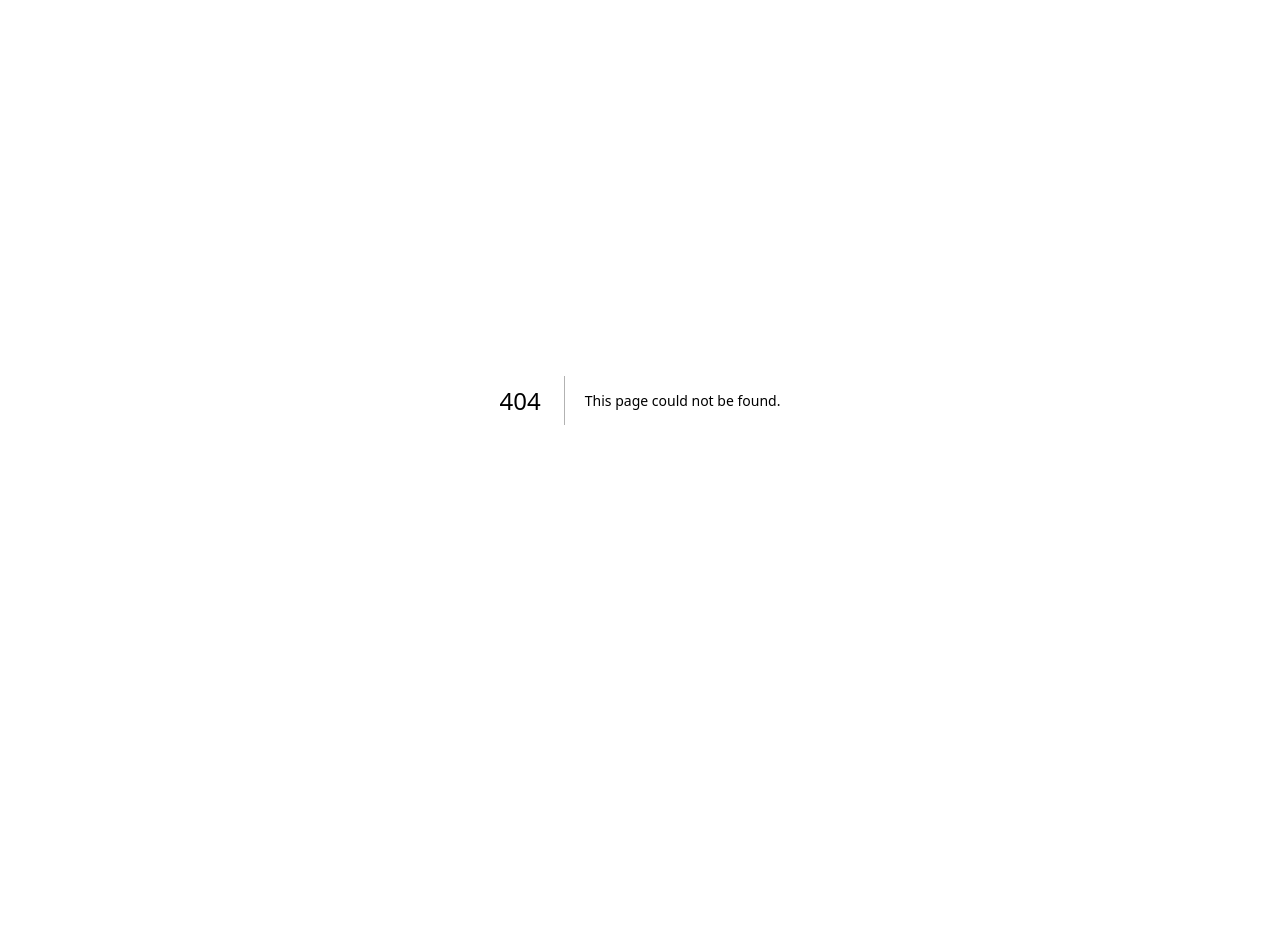
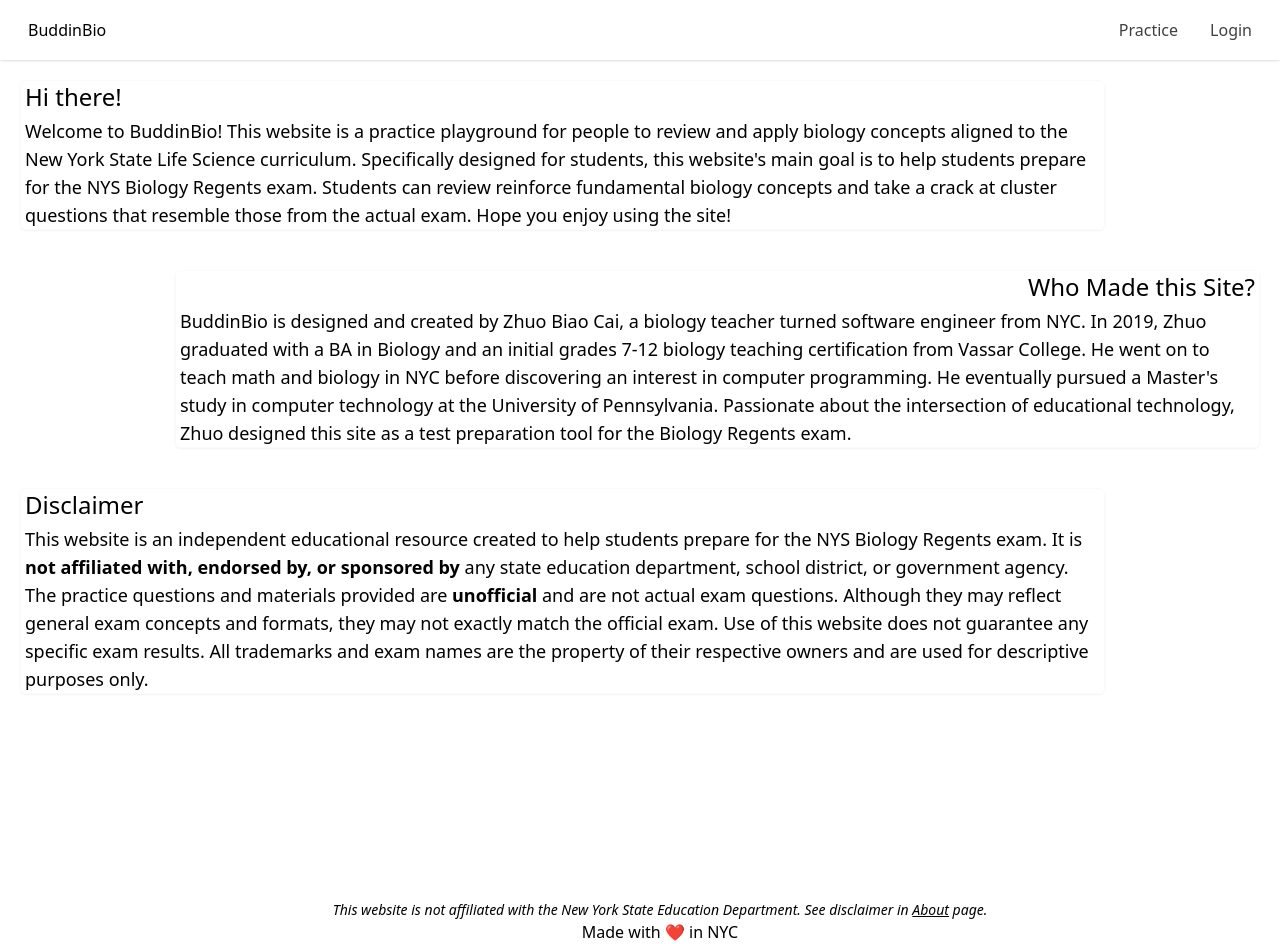
Before and after one commit to 208cai5099/biology-regents-practice, a Next.js app in the folder frontend/: page /about in a window 1280 px wide. Before the commit this address had no page. Before the commit the page ends 800 px from the top, so only its background shows below. Built offline with nearby package versions, Linux system fonts and the light colour scheme.

Commit message:
Set up About page and started working on home page

```diff
--- /dev/null
+++ b/frontend/app/about/page.tsx
@@ -0,0 +1,73 @@
+"use client";
+
+import { Footer } from "@/components/ui/footer";
+import { NavBar } from "@/components/ui/navbar";
+import { useEffect, useRef } from "react";
+
+export default function About() {
+    const containerRef = useRef<HTMLDivElement>(null);
+
+    useEffect(() => {
+        const container = containerRef.current;
+        if (!container) return;
+
+        const cards = container.querySelectorAll(".slide-in-left, .slide-in-right");
+
+        const observer = new IntersectionObserver(
+            (entries) => {
+                entries.forEach((entry) => {
+                    if (entry.isIntersecting) {
+                        entry.target.classList.add("visible");
+                        observer.unobserve(entry.target);
+                    }
+                });
+            },
+            { threshold: 0.1 }
+        );
+
+        cards.forEach((card) => observer.observe(card));
+
+        return () => observer.disconnect();
+    }, []);
+
+    return (
+        <div className="flex flex-col min-h-screen">
+            <NavBar />
+
+            <div ref={containerRef} className="flex flex-col min-h-screen m-5 gap-10">
+
+                <div className="slide-in-left flex flex-col self-start border border-gray-50 shadow-xs rounded-md gap-1 w-full max-w-7/8">
+                    <h1 className="text-2xl px-1">Hi there!</h1>
+                    <p className="text-lg px-1">
+                        Welcome to BuddinBio! This website is a practice playground for people to review and apply biology concepts aligned to the New York State Life Science curriculum.
+                        Specifically designed for students, this website's main goal is to help students prepare for the NYS Biology Regents exam. Students can review reinforce fundamental
+                        biology concepts and take a crack at cluster questions that resemble those from the actual exam. Hope you enjoy using the site!
+                    </p>
+                </div>
+
+                <div className="slide-in-right flex flex-col self-end items-end border border-gray-50 shadow-xs rounded-md gap-1 w-full max-w-7/8">
+                    <h1 className="text-2xl px-1">Who Made this Site?</h1>
+                    <p className="text-lg px-1">
+                        BuddinBio is designed and created by Zhuo Biao Cai, a biology teacher turned software engineer from NYC. In 2019, Zhuo graduated with a BA in Biology and an initial grades 7-12
+                        biology teaching certification from Vassar College. He went on to teach math and biology in NYC before discovering an interest in computer programming. He eventually pursued a
+                        Master's study in computer technology at the University of Pennsylvania. Passionate about the intersection of educational technology, Zhuo designed this site as a test preparation
+                        tool for the Biology Regents exam.
+                    </p>
+                </div>
+
+                <div className="slide-in-left flex flex-col self-start border border-gray-50 shadow-xs rounded-md gap-1 w-full max-w-7/8">
+                    <h1 className="text-2xl px-1">Disclaimer</h1>
+                    <p className="text-lg px-1">
+                        This website is an independent educational resource created to help students prepare for the NYS Biology Regents exam. It is <strong>not affiliated with, endorsed by, or sponsored by</strong> any state education department, school district, or government agency.
+                        The practice questions and materials provided are <strong>unofficial</strong> and are not actual exam questions. Although they may reflect general exam concepts and formats, they may not exactly match the official exam.
+                        Use of this website does not guarantee any specific exam results. All trademarks and exam names are the property of their respective owners and are used for descriptive purposes only.
+                    </p>
+                </div>
+
+            </div>
+
+            <div className="flex-1"></div>
+            <Footer />
+        </div>
+    )
+}
--- a/frontend/app/globals.css
+++ b/frontend/app/globals.css
@@ -2,127 +2,37 @@
 @import "tw-animate-css";
 @import "shadcn/tailwind.css";
 
-@custom-variant dark (&:is(.dark *));
-
-@theme inline {
-  --color-background: var(--background);
-  --color-foreground: var(--foreground);
-  --font-sans: var(--font-geist-sans);
-  --font-mono: var(--font-geist-mono);
-  --color-sidebar-ring: var(--sidebar-ring);
-  --color-sidebar-border: var(--sidebar-border);
-  --color-sidebar-accent-foreground: var(--sidebar-accent-foreground);
-  --color-sidebar-accent: var(--sidebar-accent);
-  --color-sidebar-primary-foreground: var(--sidebar-primary-foreground);
-  --color-sidebar-primary: var(--sidebar-primary);
-  --color-sidebar-foreground: var(--sidebar-foreground);
-  --color-sidebar: var(--sidebar);
-  --color-chart-5: var(--chart-5);
-  --color-chart-4: var(--chart-4);
-  --color-chart-3: var(--chart-3);
-  --color-chart-2: var(--chart-2);
-  --color-chart-1: var(--chart-1);
-  --color-ring: var(--ring);
-  --color-input: var(--input);
-  --color-border: var(--border);
-  --color-destructive: var(--destructive);
-  --color-accent-foreground: var(--accent-foreground);
-  --color-accent: var(--accent);
-  --color-muted-foreground: var(--muted-foreground);
-  --color-muted: var(--muted);
-  --color-secondary-foreground: var(--secondary-foreground);
-  --color-secondary: var(--secondary);
-  --color-primary-foreground: var(--primary-foreground);
-  --color-primary: var(--primary);
-  --color-popover-foreground: var(--popover-foreground);
-  --color-popover: var(--popover);
-  --color-card-foreground: var(--card-foreground);
-  --color-card: var(--card);
-  --radius-sm: calc(var(--radius) - 4px);
-  --radius-md: calc(var(--radius) - 2px);
-  --radius-lg: var(--radius);
-  --radius-xl: calc(var(--radius) + 4px);
-  --radius-2xl: calc(var(--radius) + 8px);
-  --radius-3xl: calc(var(--radius) + 12px);
-  --radius-4xl: calc(var(--radius) + 16px);
+@keyframes slide-in-left {
+  from {
+    opacity: 0;
+    transform: translateX(-100px);
+  }
+  to {
+    opacity: 1;
+    transform: translateX(0);
+  }
 }
 
-:root {
-  --radius: 0.625rem;
-  --background: oklch(1 0 0);
-  --foreground: oklch(0.145 0 0);
-  --card: oklch(1 0 0);
-  --card-foreground: oklch(0.145 0 0);
-  --popover: oklch(1 0 0);
-  --popover-foreground: oklch(0.145 0 0);
-  --primary: oklch(0.205 0 0);
-  --primary-foreground: oklch(0.985 0 0);
-  --secondary: oklch(0.97 0 0);
-  --secondary-foreground: oklch(0.205 0 0);
-  --muted: oklch(0.97 0 0);
-  --muted-foreground: oklch(0.556 0 0);
-  --accent: oklch(0.97 0 0);
-  --accent-foreground: oklch(0.205 0 0);
-  --destructive: oklch(0.577 0.245 27.325);
-  --border: oklch(0.922 0 0);
-  --input: oklch(0.922 0 0);
-  --ring: oklch(0.708 0 0);
-  --chart-1: oklch(0.646 0.222 41.116);
-  --chart-2: oklch(0.6 0.118 184.704);
-  --chart-3: oklch(0.398 0.07 227.392);
-  --chart-4: oklch(0.828 0.189 84.429);
-  --chart-5: oklch(0.769 0.188 70.08);
-  --sidebar: oklch(0.985 0 0);
-  --sidebar-foreground: oklch(0.145 0 0);
-  --sidebar-primary: oklch(0.205 0 0);
-  --sidebar-primary-foreground: oklch(0.985 0 0);
-  --sidebar-accent: oklch(0.97 0 0);
-  --sidebar-accent-foreground: oklch(0.205 0 0);
-  --sidebar-border: oklch(0.922 0 0);
-  --sidebar-ring: oklch(0.708 0 0);
+@keyframes slide-in-right {
+  from {
+    opacity: 0;
+    transform: translateX(100px);
+  }
+  to {
+    opacity: 1;
+    transform: translateX(0);
+  }
 }
 
-.dark {
-  --background: oklch(0.145 0 0);
-  --foreground: oklch(0.985 0 0);
-  --card: oklch(0.205 0 0);
-  --card-foreground: oklch(0.985 0 0);
-  --popover: oklch(0.205 0 0);
-  --popover-foreground: oklch(0.985 0 0);
-  --primary: oklch(0.922 0 0);
-  --primary-foreground: oklch(0.205 0 0);
-  --secondary: oklch(0.269 0 0);
-  --secondary-foreground: oklch(0.985 0 0);
-  --muted: oklch(0.269 0 0);
-  --muted-foreground: oklch(0.708 0 0);
-  --accent: oklch(0.269 0 0);
-  --accent-foreground: oklch(0.985 0 0);
-  --destructive: oklch(0.704 0.191 22.216);
-  --border: oklch(1 0 0 / 10%);
-  --input: oklch(1 0 0 / 15%);
-  --ring: oklch(0.556 0 0);
-  --chart-1: oklch(0.488 0.243 264.376);
-  --chart-2: oklch(0.696 0.17 162.48);
-  --chart-3: oklch(0.769 0.188 70.08);
-  --chart-4: oklch(0.627 0.265 303.9);
-  --chart-5: oklch(0.645 0.246 16.439);
-  --sidebar: oklch(0.205 0 0);
-  --sidebar-foreground: oklch(0.985 0 0);
-  --sidebar-primary: oklch(0.488 0.243 264.376);
-  --sidebar-primary-foreground: oklch(0.985 0 0);
-  --sidebar-accent: oklch(0.269 0 0);
-  --sidebar-accent-foreground: oklch(0.985 0 0);
-  --sidebar-border: oklch(1 0 0 / 10%);
-  --sidebar-ring: oklch(0.556 0 0);
+.slide-in-left,
+.slide-in-right {
+  opacity: 0;
 }
 
-@layer base {
-  * {
-    @apply border-border outline-ring/50;
-    @apply border-border outline-ring/50;
-  }
-  body {
-    @apply bg-background text-foreground;
-    @apply bg-background text-foreground;
-  }
+.slide-in-left.visible {
+  animation: slide-in-left 0.6s ease-out forwards;
 }
+
+.slide-in-right.visible {
+  animation: slide-in-right 0.6s ease-out forwards;
+}
--- a/frontend/app/page.tsx
+++ b/frontend/app/page.tsx
@@ -1,9 +1,24 @@
+import { Footer } from "@/components/ui/footer";
 import { NavBar } from "@/components/ui/navbar";
 
 export default function Home() {
   return (
-    <div>
+    <div className="flex flex-col min-h-screen">
       <NavBar />
+      <div className="flex flex-col flex-1 items-center mt-5">
+
+        <div className="flex flex-col items-center gap-3">
+          <h1 className="text-3xl">Practice for the NYS Biology Regents - at your own pace</h1>
+          <h2 className="text-xl">Review. Reinforce. Repeat.</h2>
+        </div>
+
+        <div>
+
+        </div>
+
+
+      </div>
+      <Footer />
     </div>
   )
 }
--- /dev/null
+++ b/frontend/components/ui/footer.tsx
@@ -0,0 +1,18 @@
+import Link from "next/link"
+
+function Footer() {
+
+    return (
+        <footer className="flex flex-col items-center w-full bg-white mx-5">
+            <p className="text-sm italic">
+                This website is not affiliated with the New York State Education Department. See disclaimer in <Link href="/about" className="underline hover:cursor-pointer">About</Link> page.
+            </p>
+            <p>
+                Made with ❤️ in NYC
+            </p>
+        </footer>
+    )
+
+}
+
+export {Footer}
--- a/frontend/components/ui/navbar.tsx
+++ b/frontend/components/ui/navbar.tsx
@@ -4,7 +4,7 @@
 function NavBar() {
 
     return (
-        <div className="fixed top-0 w-full z-50 flex flex-row justify-between p-3 shadow-sm ">
+        <div className="sticky top-0 w-full z-50 flex flex-row justify-between p-3 shadow-sm bg-white">
             <div>
                 <Button className="text-md" variant="link_no_underline">
                     <Link href="/">
```
